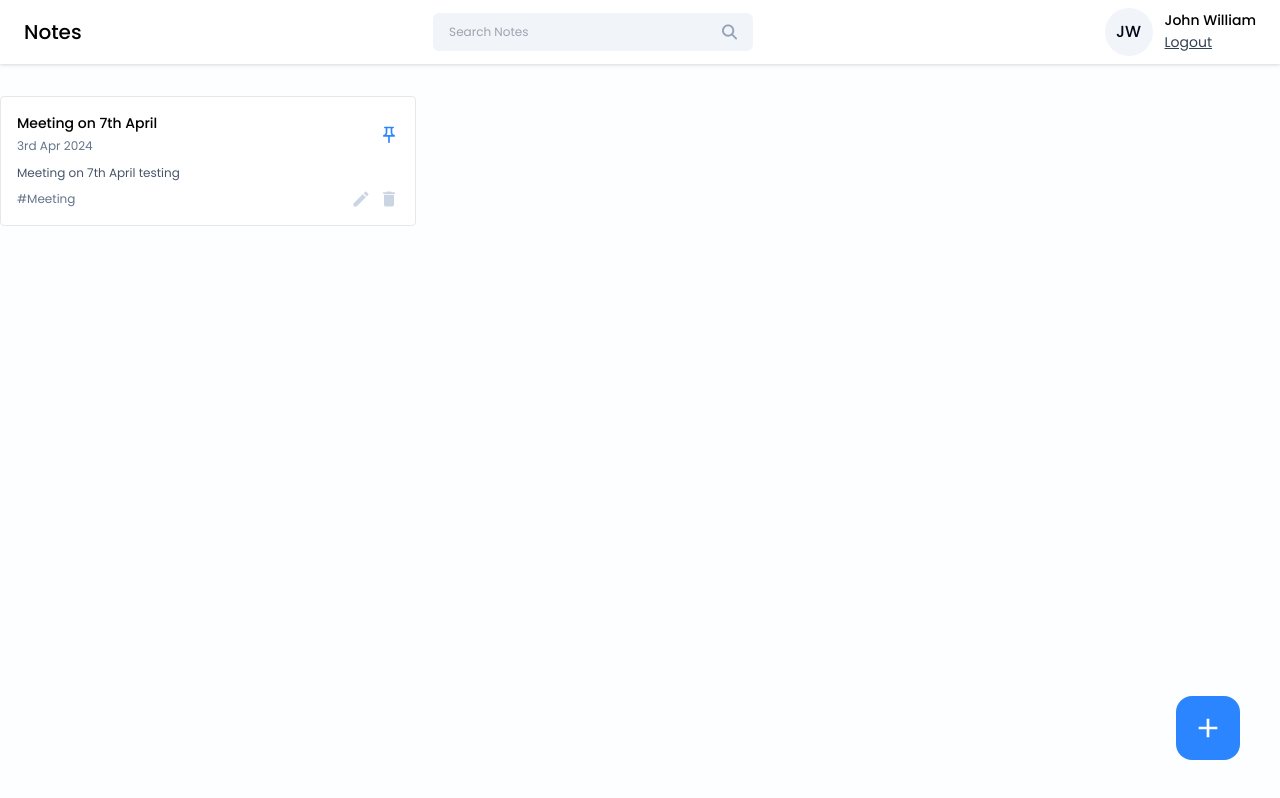
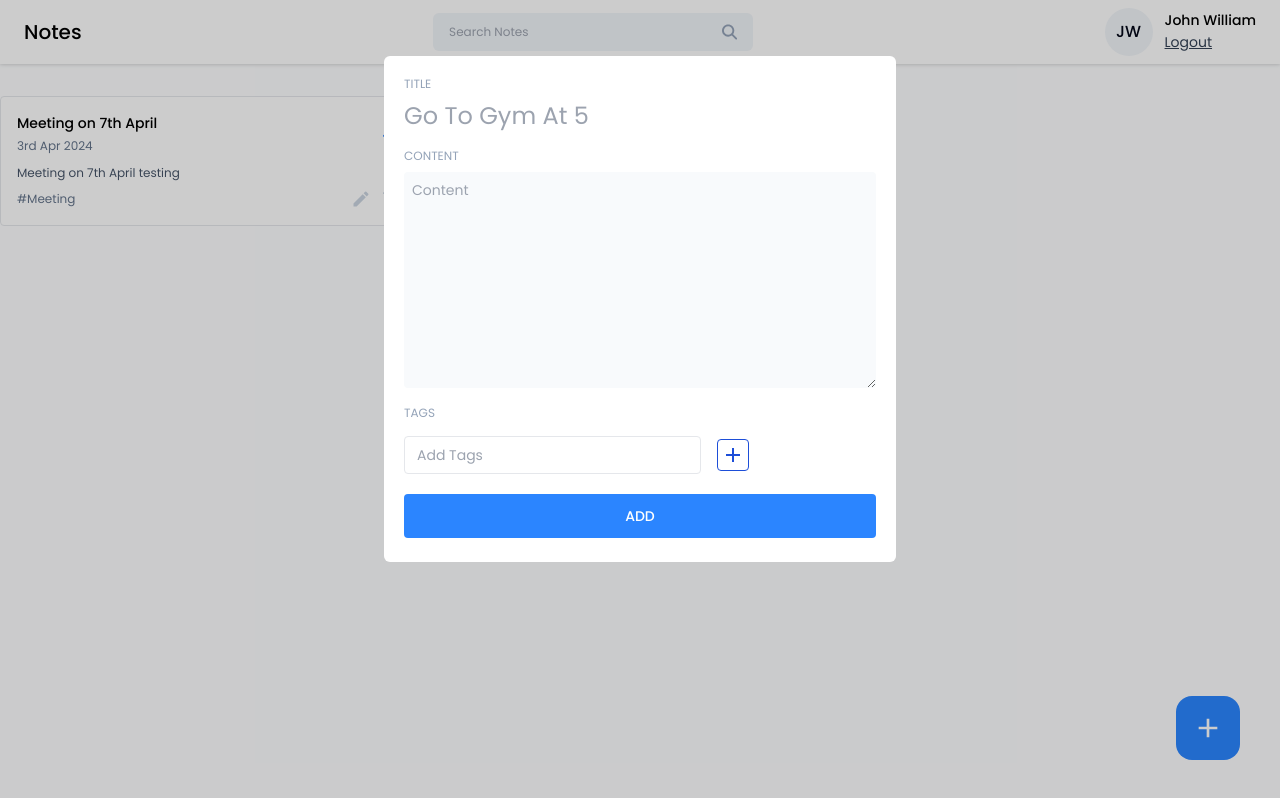
Before and after one commit to DavidAVargas/mern-notes-app, a React (Vite) app in the folder frontend/notes-app/: page /dashboard in a window 1280 px wide. Both pictures are taken after a click on the button 1208 px from the left and 728 px from the top of the page. Built offline with nearby package versions, Linux system fonts and the light colour scheme.

Commit message:
tag input 1.0 working

```diff
--- a/frontend/notes-app/package.json
+++ b/frontend/notes-app/package.json
@@ -13,6 +13,7 @@
     "react": "^18.3.1",
     "react-dom": "^18.3.1",
     "react-icons": "^5.2.1",
+    "react-modal": "^3.16.1",
     "react-router-dom": "^6.24.1"
   },
   "devDependencies": {
--- /dev/null
+++ b/frontend/notes-app/src/components/Input/TagInput.jsx
@@ -0,0 +1,73 @@
+import React, { useState } from 'react'
+import { MdAdd, MdClose } from 'react-icons/md';
+
+const TagInput = ({ tags, setTags }) => {
+
+  const [inputValue, setInputValue] = useState('');
+
+  const handleInputChange = (e) => {
+    setInputValue(e.target.value);
+  };
+
+  const addNewTag = () => {
+    if (inputValue.trim() !== '') {
+      setTags([...tags, inputValue.trim()]);
+      setInputValue('');
+    }
+  };
+
+  const handleKeyDown = (e) => {
+    if (e.key === 'Enter') {
+      addNewTag();
+    }
+  };
+
+  const handleRemoveTag = (tagToRemove) => {
+    setTags(tags.filter((tag) => tag !== tagToRemove));
+  };
+
+  return (
+    <div>
+
+      {tags?.length > 0 && (
+      <div className='flex items-center gap-2 flex-wrap mt-2'>
+        {tags.map((tag, index) => (
+        <span key={index} className='flex items-center gap-2 text-sm text-slate-900 bg-slate-100 px-3 py-1 rounded'>
+          # {tag}
+       <button onClick={() =>
+       {handleRemoveTag(tag);
+       }}
+       >
+        <MdClose />
+        </button>
+        </span>
+        ))}
+      </div>
+      )}
+
+
+
+
+      <div className='flex items-center gap-4 mt-3'>
+        <input
+        type='text'
+        value={inputValue}
+        className='text-sm bg-transparent border px-3 py-2 rounded outline-none'
+        placeholder='Add Tags'
+        onChange={handleInputChange}
+        onKeyDown={handleKeyDown}
+        />
+
+        <button className='w-8 h-8 flex items-center justify-center rounded border border-blue-700 hover:bg-blue-700'
+        onClick={()=>{
+          addNewTag()
+          }}
+          >
+          <MdAdd className='text-2xl text-blue-700 hover:text-white' />
+        </button>
+      </div>
+    </div>
+  );
+};
+
+export default TagInput;
--- a/frontend/notes-app/src/index.css
+++ b/frontend/notes-app/src/index.css
@@ -30,5 +30,9 @@
     @apply text-xl text-slate-300 cursor-pointer hover:text-primary;
   }
 
+  .input-label {
+    @apply text-xs text-slate-400;
+  }
+
 
 }
--- /dev/null
+++ b/frontend/notes-app/src/pages/Home/AddEditNotes.jsx
@@ -0,0 +1,51 @@
+import React, { useState } from 'react';
+import TagInput from '../../components/Input/TagInput';
+
+const AddEditNotes = () => {
+
+  const [title, setTitle] = useState('');
+  const [content, setContent] = useState('');
+  const [tags, setTags] = useState([]);
+
+
+  return (
+    <div>
+        <div className='flex flex-col gap-2'>
+        <label className='input-label'>TITLE</label>
+        <input
+        type='text'
+        className='text-2xl text-slate-950 outline-none'
+        placeholder='Go To Gym At 5'
+        value={title}
+        onChange={({ target }) => setTitle(target.value)}
+        />
+        </div>
+
+        <div className='flex flex-col gap-2 mt-4'>
+            <label className='input-label'>CONTENT</label>
+            <textarea
+            type='text'
+            className='text-sm text-slate-950 outline-none bg-slate-50 p-2 rounded'
+            placeholder='Content'
+            rows={10}
+            value={content}
+            onChange={({ target }) => setContent(target.value)}
+            />
+        </div>
+
+        <div className='mt-3'>
+            <label className='input-label'>TAGS</label>
+            <TagInput tags={tags} setTags={setTags} />
+            </div>
+
+            <button className='btn-primary font-medium mt-5 p-3'
+            onClick={() => {}}>
+                ADD
+                </button>
+    </div>
+
+
+  );
+};
+
+export default AddEditNotes
--- a/frontend/notes-app/src/pages/Home/Home.jsx
+++ b/frontend/notes-app/src/pages/Home/Home.jsx
@@ -1,9 +1,19 @@
-import React from 'react'
+import React, { useState } from 'react'
 import Navbar from '../../components/Navbar/Navbar'
 import NoteCard from '../../components/Cards/NoteCard';
 import { MdAdd } from 'react-icons/md';
+import AddEditNotes from './AddEditNotes';
+import Modal from 'react-modal';
 
 const Home = () => {
+
+  const [openAddEditModal, setOpenAddEditModal] = useState({
+    isShown: false,
+    type: 'add',
+    data: null,
+  });
+
+
   return (
     <>
     <Navbar />
@@ -23,9 +33,32 @@
       </div>
     </div>
 
-    <button className='w-16 h-16 flex items-center justify-center rounded-2xl bg-primary hover:bg-blue-600 absolute right-10 bottom-10' onClick={() => {}}>
+    <button className='w-16 h-16 flex items-center justify-center rounded-2xl bg-primary hover:bg-blue-600 absolute right-10 bottom-10'
+    onClick={() => {
+      setOpenAddEditModal({
+        isShown: true,
+        type: 'add',
+        data: null,});
+    }}
+    >
+
       <MdAdd className='text-[32px] text-white' />
     </button>
+
+    <Modal
+    isOpen={openAddEditModal.isShown}
+    onRequestClose={() => {}}
+    style={{
+      overlay: {
+        backgroundColor: 'rgba(0, 0, 0, 0.2)',
+      },
+      }}
+      contentLabel=''
+      className='w-[40%] max-h-3/4 bg-white rounded-md mx-auto mt-14 p-5 overflow-scroll'
+      >
+
+    <AddEditNotes />
+    </Modal>
     </>
   );
 };
```
Also changed, not shown: 1 other file (tests, documents, lock files or other folders).
